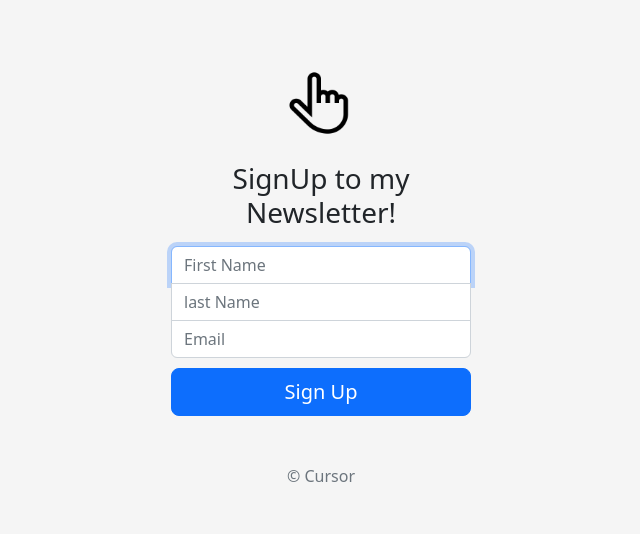
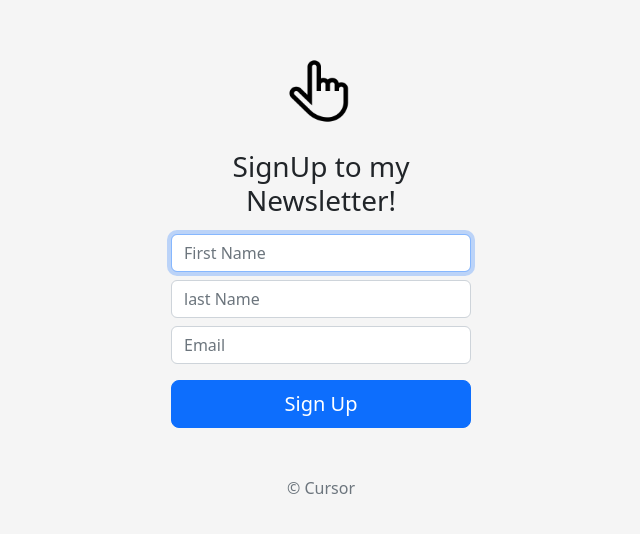
Before and after one commit to 1Amit-singh/NewsLetter, a website: page index.html in a window 1280 px wide. Shown: the part 114-648 px from the top of the page, without its empty margins (319-959 px from the left). Drawn offline with nearby package versions, Linux system fonts and the light colour scheme.

Commit message:
updated some styling

```diff
--- a/app.js
+++ b/app.js
@@ -9,7 +9,7 @@ app.use(express.static("public"));
 app.use(bodyParser.urlencoded({extended: true}));
 
 app.get("/", function(req, res){
-    res.sendFile(__dirname + "/signup.html");
+    res.sendFile(__dirname + "/index.html");
 });
 
 app.post("/", function(req, res){
--- a/index.html
+++ b/index.html
@@ -90,16 +90,13 @@
     <img class="mb-4" src="cursor.png" alt="" width="72" height="70">
     <h1 class="h3 mb-3 fw-normal">SignUp to my Newsletter!</h1>
 
-    <input type="text" name="fName" class="form-control top" placeholder="First Name" required autofocus>
-    <input type="text" name="lName" class="form-control middle" placeholder="last Name" required >
-    <input type="text" name="email" class="form-control bottom" placeholder="Email" required>
+    <input type="text" name="fName" class="form-control mb-2" placeholder="First Name" required autofocus>
+    <input type="text" name="lName" class="form-control mb-2" placeholder="last Name" required >
+    <input type="text" name="email" class="form-control mb-2 " placeholder="Email" required>
 
-    <button class="w-100 btn btn-lg btn-primary" type="submit">Sign Up</button>
+    <button class="w-100 btn btn-lg btn-primary mt-2 " type="submit">Sign Up</button>
     <p class="mt-5 mb-3 text-muted">&copy; Cursor</p>
   </form>
 </main>
-
-
-
   </body>
 </html>
--- a/package.json
+++ b/package.json
@@ -4,13 +4,15 @@
   "description": "",
   "main": "app.js",
   "scripts": {
-    "test": "echo \"Error: no test specified\" && exit 1"
+    "test": "echo \"Error: no test specified\" && exit 1",
+    "dev": "nodemon app.js"
   },
   "author": "Amit",
   "license": "ISC",
   "dependencies": {
     "body-parser": "^1.20.2",
     "express": "^4.18.2",
+    "nodemon": "^3.0.1",
     "request": "^2.88.2"
   }
 }
```
Also changed, not shown: 2 other files.
